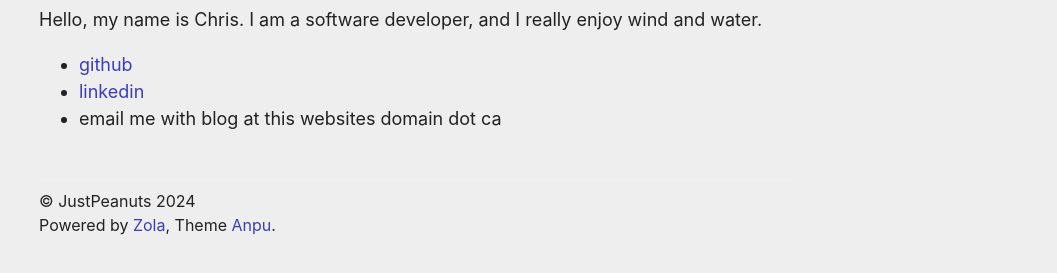
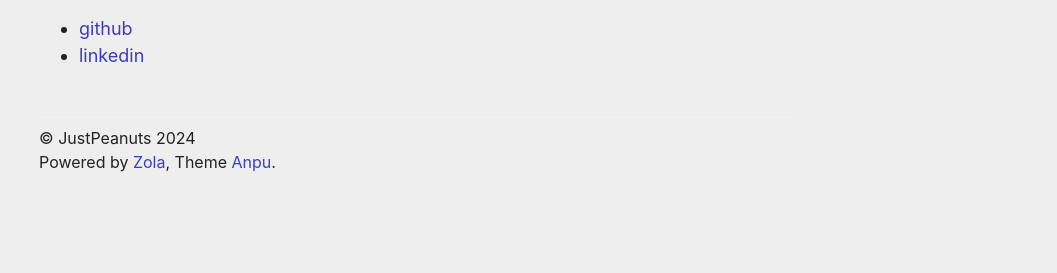
Before and after one commit to chrsmth/chrsmth.github.io, a plain HTML site: page about/index.html in a window 1280 px wide. Shown: the part 129-402 px from the top of the page, without its empty margins (223-1280 px from the left). Drawn offline with Linux system fonts and the light colour scheme.

Commit message:
trim about

```diff
--- a/about/index.html
+++ b/about/index.html
@@ -42,11 +42,9 @@
         <h1>About</h1>
     </header>
     <div class="content">
-        <p>Hello, my name is Chris. I am a software developer, and I really enjoy wind and water.</p>
-<ul>
+        <ul>
 <li><a href="https://github.com/chrsmth">github</a></li>
 <li><a href="https://www.linkedin.com/in/chrsmth/">linkedin</a></li>
-<li>email me with blog at this websites domain dot ca</li>
 </ul>
 
     </div>
```
